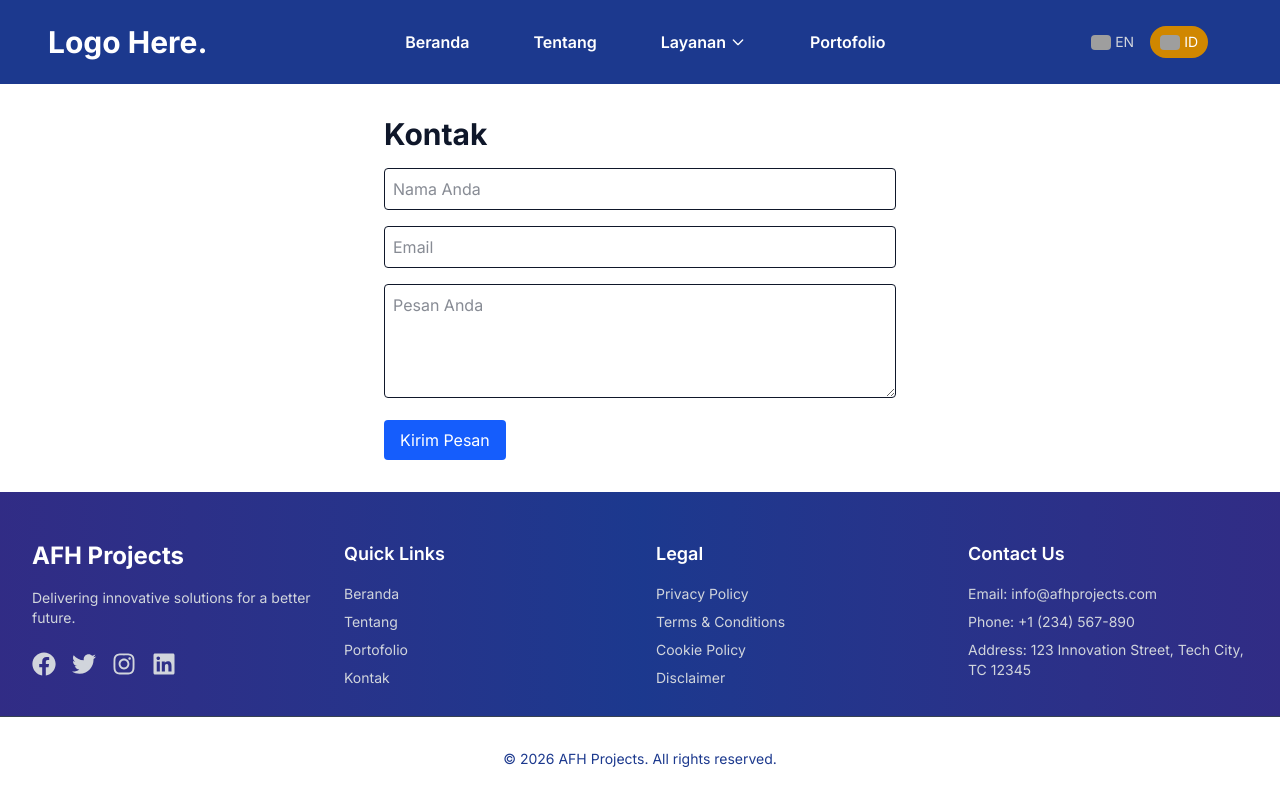
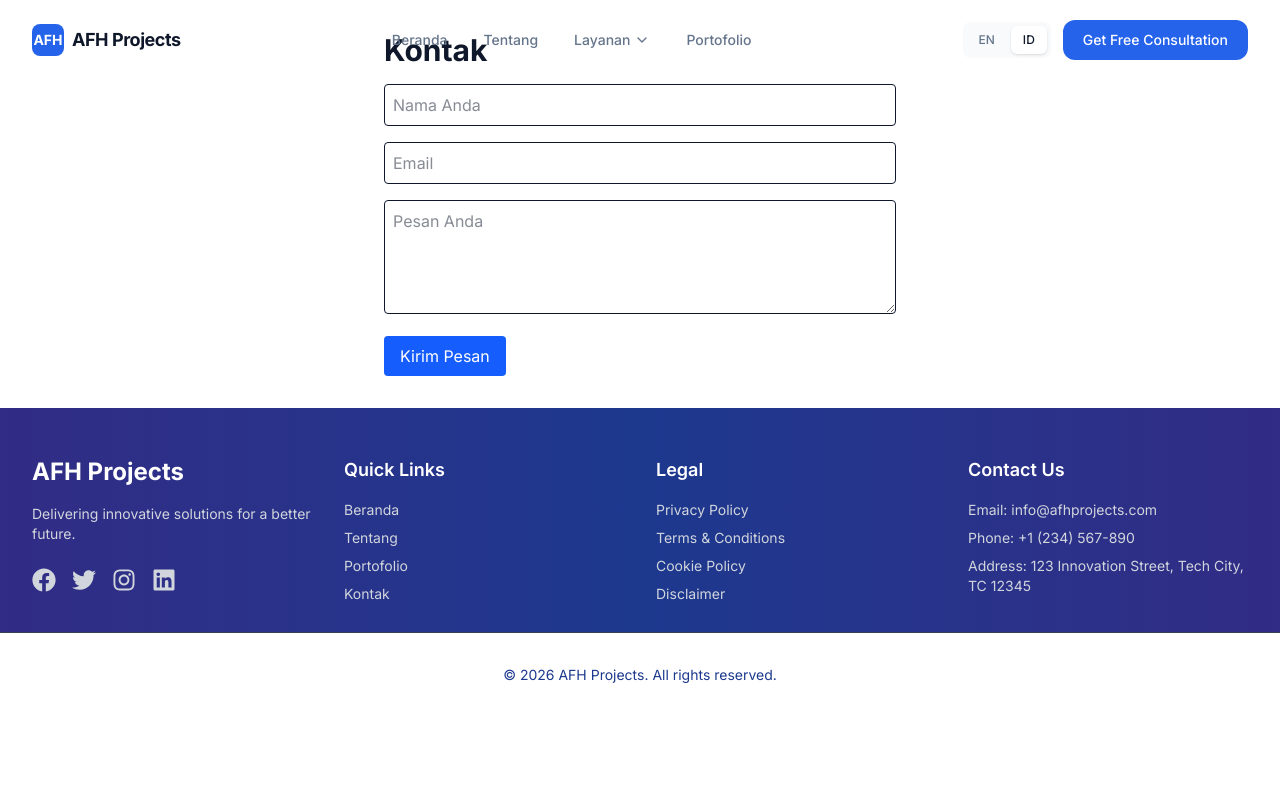
Before and after one commit to fharahap85/afh-projects, a Next.js app: page /contact in a window 1280 px wide. Built offline with nearby package versions, Linux system fonts and the light colour scheme; grey boxes are pictures that could not be loaded.

Commit message:
Phase 2: Redesign Header with premium sticky nav, mega menu, mobile drawer
- Transparent-to-solid scroll effect with backdrop blur
- Animated mega menu for services dropdown
- Slide-in mobile drawer with framer-motion
- Language switcher pills
- CTA button in nav
- Updated Layout component

```diff
--- a/components/Header.js
+++ b/components/Header.js
@@ -1,318 +1,280 @@
-import { useState, useEffect, useRef } from "react";
+import { useState, useEffect } from "react";
 import Link from "next/link";
-import Image from "next/image";
-import NavLink from "../components/NavLink";
 import { useRouter } from "next/router";
+import { motion, AnimatePresence } from "framer-motion";
+import { Menu, X, ChevronDown, Globe } from "lucide-react";
 import en from "../locales/en/common.json";
 import id from "../locales/id/common.json";
 
-const flags = {
-  id: "https://flagcdn.com/w40/id.png",
-  en: "https://flagcdn.com/w40/gb.png",
-};
+const services = [
+  { title: "Website Development", icon: "🌐", href: "/services/website-development" },
+  { title: "Mobile App Development", icon: "📱", href: "/services/mobile-aplication" },
+  { title: "Web Application", icon: "⚡", href: "/services/backend-api-development" },
+  { title: "UI/UX Design", icon: "🎨", href: "/services/uiux-design" },
+  { title: "AI Automation", icon: "🧠", href: "/services/it-consulting" },
+  { title: "Cloud Solutions", icon: "☁️", href: "/services/backend-api-development" },
+];
 
 export default function Header() {
   const router = useRouter();
   const { locale, locales, asPath } = router;
-  const [menuOpen, setMenuOpen] = useState(false);
+  const [scrolled, setScrolled] = useState(false);
+  const [mobileOpen, setMobileOpen] = useState(false);
   const [servicesOpen, setServicesOpen] = useState(false);
-  const [mobileServicesOpen, setMobileServicesOpen] = useState(false);
-  const dropdownRef = useRef();
 
   const t = locale === "id" ? id : en;
 
   useEffect(() => {
-    const handleClickOutside = (event) => {
-      if (dropdownRef.current && !dropdownRef.current.contains(event.target)) {
-        setServicesOpen(false);
-      }
-    };
-    document.addEventListener("mousedown", handleClickOutside);
-    return () => document.removeEventListener("mousedown", handleClickOutside);
+    const onScroll = () => setScrolled(window.scrollY > 20);
+    window.addEventListener("scroll", onScroll, { passive: true });
+    return () => window.removeEventListener("scroll", onScroll);
   }, []);
 
-  // Function to determine if a menu item is active
+  useEffect(() => {
+    if (mobileOpen) {
+      document.body.style.overflow = "hidden";
+    } else {
+      document.body.style.overflow = "";
+    }
+    return () => { document.body.style.overflow = ""; };
+  }, [mobileOpen]);
+
   const isActive = (href) => {
-    // Only mark "Home" as active if the pathname is exactly "/"
-    if (href === "/") {
-      return router.pathname === "/";
-    }
-    // For other routes, check if pathname matches or starts with href
+    if (href === "/") return router.pathname === "/";
     return router.pathname === href || router.pathname.startsWith(href + "/");
   };
 
+  const navLinks = [
+    { label: t.nav_home, href: "/" },
+    { label: t.nav_about, href: "/about" },
+    { label: t.nav_services, href: "/services", hasDropdown: true },
+    { label: t.nav_portfolio, href: "/portfolio" },
+  ];
+
   return (
-    <div className="flex flex-wrap place-items-center">
-      <section className="relative mx-auto w-full">
-        {/* Navbar */}
-        <nav className="flex justify-between bg-blue-900 text-white w-full">
-          <div className="px-5 xl:px-12 py-6 flex w-full items-center">
+    <>
+      <motion.header
+        initial={{ y: -100 }}
+        animate={{ y: 0 }}
+        transition={{ duration: 0.5, ease: "easeOut" }}
+        className={`fixed top-0 left-0 right-0 z-50 transition-all duration-300 ${
+          scrolled
+            ? "bg-white/80 backdrop-blur-xl border-b border-border shadow-sm"
+            : "bg-transparent"
+        }`}
+      >
+        <div className="max-w-[1280px] mx-auto px-6 md:px-8">
+          <nav className="flex items-center justify-between h-16 md:h-20">
             {/* Logo */}
-            <Link href="/" className="text-3xl font-bold font-heading">
-              Logo Here.
+            <Link href="/" className="flex items-center gap-2">
+              <div className="w-8 h-8 rounded-lg bg-primary flex items-center justify-center">
+                <span className="text-white font-bold text-sm">AFH</span>
+              </div>
+              <span className={`font-bold text-lg tracking-tight transition-colors ${
+                scrolled ? "text-secondary" : "text-secondary"
+              }`}>
+                AFH Projects
+              </span>
             </Link>
 
-            {/* Nav Links - Desktop */}
-            <ul className="hidden md:flex px-6 mx-auto font-semibold font-heading space-x-16">
-              <li>
-                <NavLink href="/">{t.nav_home}</NavLink>
-              </li>
-              <li>
-                <NavLink href="/about">{t.nav_about}</NavLink>
-              </li>
-              <li className="relative" ref={dropdownRef}>
+            {/* Desktop Nav */}
+            <div className="hidden md:flex items-center gap-1">
+              {navLinks.map((link) =>
+                link.hasDropdown ? (
+                  <div
+                    key={link.href}
+                    className="relative"
+                    onMouseEnter={() => setServicesOpen(true)}
+                    onMouseLeave={() => setServicesOpen(false)}
+                  >
                     <button
-                  onClick={() => setServicesOpen(!servicesOpen)}
-                  className={`flex items-center space-x-1 hover:text-yellow-500 focus:outline-none ${
-                    isActive("/services") ? "border-b border-gray-200 text-yellow-500" : ""
+                      className={`flex items-center gap-1 px-4 py-2 rounded-lg text-sm font-medium transition-colors ${
+                        isActive(link.href)
+                          ? "text-primary bg-primary/5"
+                          : "text-muted hover:text-secondary hover:bg-surface"
                       }`}
                     >
-                  <span>{t.nav_services}</span>
-                  <svg
-                    className={`w-4 h-4 transform transition-transform duration-200 ${servicesOpen ? "rotate-180" : "rotate-0"}`}
-                    fill="none"
-                    stroke="currentColor"
-                    strokeWidth="2"
-                    viewBox="0 0 24 24"
-                  >
-                    <path strokeLinecap="round" strokeLinejoin="round" d="M19 9l-7 7-7-7" />
-                  </svg>
+                      {link.label}
+                      <ChevronDown className={`w-4 h-4 transition-transform ${servicesOpen ? "rotate-180" : ""}`} />
                     </button>
 
+                    <AnimatePresence>
                       {servicesOpen && (
-                  <ul className="absolute left-0 mt-2 w-64 bg-white text-gray-900 rounded-lg shadow-lg z-50">
-                    <li className="px-4 py-3 hover:bg-yellow-500 text-md">
-                      <Link href="/services/website-development">
-                        🌐 Pembuatan Website
-                        <p className="text-xs text-gray-500">
-                          Kami membangun website profesional dan responsif sesuai kebutuhan bisnis Anda.
-                        </p>
+                        <motion.div
+                          initial={{ opacity: 0, y: 8, scale: 0.96 }}
+                          animate={{ opacity: 1, y: 0, scale: 1 }}
+                          exit={{ opacity: 0, y: 8, scale: 0.96 }}
+                          transition={{ duration: 0.15 }}
+                          className="absolute top-full left-0 mt-1 w-80 bg-white rounded-2xl shadow-xl border border-border p-2"
+                        >
+                          {services.map((svc) => (
+                            <Link
+                              key={svc.href}
+                              href={svc.href}
+                              className="flex items-center gap-3 px-3 py-2.5 rounded-xl hover:bg-surface transition-colors group"
+                            >
+                              <span className="text-lg">{svc.icon}</span>
+                              <span className="text-sm font-medium text-secondary group-hover:text-primary transition-colors">
+                                {svc.title}
+                              </span>
                             </Link>
-                    </li>
-                    <li className="px-4 py-3 hover:bg-yellow-500 text-md">
-                      <Link href="/services/mobile-aplication">
-                        📱 Aplikasi Mobile
-                        <p className="text-xs text-gray-500">Pengembangan aplikasi Android dan iOS dengan performa tinggi.</p>
+                          ))}
+                        </motion.div>
+                      )}
+                    </AnimatePresence>
+                  </div>
+                ) : (
+                  <Link
+                    key={link.href}
+                    href={link.href}
+                    className={`px-4 py-2 rounded-lg text-sm font-medium transition-colors ${
+                      isActive(link.href)
+                        ? "text-primary bg-primary/5"
+                        : "text-muted hover:text-secondary hover:bg-surface"
+                    }`}
+                  >
+                    {link.label}
                   </Link>
-                    </li>
-                    <li className="px-4 py-3 hover:bg-yellow-500 text-md">
-                      <Link href="/services/it-consulting">
-                        🧠 Konsultasi IT
-                        <p className="text-xs text-gray-500">Sesi konsultasi untuk solusi teknologi dan strategi digital.</p>
-                      </Link>
-                    </li>
-                    <li className="px-4 py-3 hover:bg-yellow-500 text-md">
-                      <Link href="/services/backend-api-development">
-                        ⚙️ Backend & API
-                        <p className="text-xs text-gray-500">Backend yang scalable, aman, dan cepat dengan integrasi API modern.</p>
-                      </Link>
-                    </li>
-                    <li className="px-4 py-3 hover:bg-yellow-500 text-md">
-                      <Link href="/services/uiux-design">
-                        🎨 UI/UX Design
-                        <p className="text-xs text-gray-500">Desain antarmuka dan pengalaman pengguna yang menarik dan intuitif.</p>
-                      </Link>
-                    </li>
-                  </ul>
+                )
               )}
-              </li>
+            </div>
 
-              <li>
-                <NavLink href="/portfolio">{t.nav_portfolio}</NavLink>
-              </li>
-            </ul>
-
-            {/* Language Switcher - Desktop */}
-            <div className="hidden md:flex space-x-2 mr-6">
-              {(locales || []).map((lng) => (
+            {/* Desktop Right */}
+            <div className="hidden md:flex items-center gap-3">
+              {/* Language Switcher */}
+              <div className="flex items-center gap-1 bg-surface rounded-lg px-1 py-1">
+                {locales?.map((lng) => (
                   <Link
                     key={lng}
                     href={asPath}
                     locale={lng}
-                  className={`flex items-center space-x-1 px-2 py-1 rounded-full text-sm transition ${
-                    router.locale === lng
-                      ? "bg-yellow-600 text-white border-2 border-yellow-600"
-                      : "text-gray-300 hover:text-white hover:bg-blue-900 hover:border-2 hover:border-yellow-600"
+                    className={`px-3 py-1.5 rounded-md text-xs font-medium transition-all ${
+                      locale === lng
+                        ? "bg-white text-secondary shadow-sm"
+                        : "text-muted hover:text-secondary"
                     }`}
                   >
-                  <Image
-                    src={flags[lng]} // Pastikan flags[lng] adalah URL yang valid
-                    alt={`${lng} flag`}
-                    width={20} // Sesuaikan ukuran gambar
-                    height={20} // Sesuaikan ukuran gambar
-                    className="rounded-sm object-cover"
-                  />
-                  <span>{lng.toUpperCase()}</span>
+                    {lng.toUpperCase()}
                   </Link>
                 ))}
               </div>
 
-            {/* Mobile Toggle Button */}
-            <div className="flex md:hidden ml-auto">
-              <button className="flex items-center text-white" onClick={() => setMenuOpen(!menuOpen)}>
-                <svg xmlns="http://www.w3.org/2000/svg" className="h-6 w-6" fill="none" stroke="currentColor">
-                  {menuOpen ? (
-                    <path strokeLinecap="round" strokeLinejoin="round" strokeWidth="2" d="M6 18L18 6M6 6l12 12" />
-                  ) : (
-                    <path strokeLinecap="round" strokeLinejoin="round" strokeWidth="2" d="M4 6h16M4 12h16M4 18h16" />
-                  )}
-                </svg>
+              <Link
+                href="/contact"
+                className="px-5 py-2.5 bg-primary text-white text-sm font-medium rounded-xl hover:bg-primary/90 transition-all hover:shadow-lg hover:shadow-primary/25 active:scale-[0.98]"
+              >
+                Get Free Consultation
+              </Link>
+            </div>
+
+            {/* Mobile Toggle */}
+            <button
+              onClick={() => setMobileOpen(true)}
+              className="md:hidden p-2 rounded-lg hover:bg-surface transition-colors"
+              aria-label="Open menu"
+            >
+              <Menu className="w-5 h-5 text-secondary" />
+            </button>
+          </nav>
+        </div>
+      </motion.header>
+
+      {/* Mobile Drawer */}
+      <AnimatePresence>
+        {mobileOpen && (
+          <>
+            <motion.div
+              initial={{ opacity: 0 }}
+              animate={{ opacity: 1 }}
+              exit={{ opacity: 0 }}
+              className="fixed inset-0 bg-black/20 backdrop-blur-sm z-50 md:hidden"
+              onClick={() => setMobileOpen(false)}
+            />
+            <motion.div
+              initial={{ x: "100%" }}
+              animate={{ x: 0 }}
+              exit={{ x: "100%" }}
+              transition={{ type: "spring", damping: 25, stiffness: 200 }}
+              className="fixed top-0 right-0 bottom-0 w-80 max-w-[85vw] bg-white z-50 md:hidden shadow-2xl"
+            >
+              <div className="flex flex-col h-full p-6">
+                <div className="flex items-center justify-between mb-8">
+                  <span className="font-bold text-lg text-secondary">Menu</span>
+                  <button
+                    onClick={() => setMobileOpen(false)}
+                    className="p-2 rounded-lg hover:bg-surface transition-colors"
+                    aria-label="Close menu"
+                  >
+                    <X className="w-5 h-5 text-secondary" />
                   </button>
                 </div>
+
+                <nav className="flex-1 space-y-1">
+                  {navLinks.map((link) => (
+                    <Link
+                      key={link.href}
+                      href={link.href}
+                      onClick={() => setMobileOpen(false)}
+                      className={`block px-4 py-3 rounded-xl text-sm font-medium transition-colors ${
+                        isActive(link.href)
+                          ? "text-primary bg-primary/5"
+                          : "text-muted hover:text-secondary hover:bg-surface"
+                      }`}
+                    >
+                      {link.label}
+                    </Link>
+                  ))}
+
+                  {/* Mobile Services Submenu */}
+                  <div className="pt-2">
+                    <p className="px-4 py-2 text-xs font-semibold text-muted/60 uppercase tracking-wider">
+                      {t.nav_services}
+                    </p>
+                    {services.map((svc) => (
+                      <Link
+                        key={svc.href}
+                        href={svc.href}
+                        onClick={() => setMobileOpen(false)}
+                        className="flex items-center gap-3 px-4 py-2.5 rounded-xl text-sm text-muted hover:text-secondary hover:bg-surface transition-colors"
+                      >
+                        <span>{svc.icon}</span>
+                        <span>{svc.title}</span>
+                      </Link>
+                    ))}
                   </div>
                 </nav>
 
-        {/* Mobile Dropdown */}
-        {menuOpen && (
-          <div
-            className={`md:hidden fixed top-0 right-0 w-3/4 h-screen bg-gray-900 bg-opac text-white z-50 transform transition-transform duration-300 ease-in-out ${
-              menuOpen ? "translate-x-0" : "translate-x-full"
-            }`}
-          >
-            <div className="p-6 space-y-6 flex flex-col">
-              {/* Close Button */}
-              <div className="flex justify-end">
-                <button onClick={() => setMenuOpen(false)} className="text-white focus:outline-none">
-                  ✖
-                </button>
-              </div>
-
-              {/* Menu Links */}
-              <nav className="space-y-4 text-lg font-semibold">
-                <Link
-                  href="/"
-                  onClick={() => setMenuOpen(false)}
-                  className={`block hover:text-blue-400 ${isActive("/") ? "text-yellow-500" : ""}`}
-                >
-                  {t.nav_home}
-                </Link>
-                <Link
-                  href="/about"
-                  onClick={() => setMenuOpen(false)}
-                  className={`block hover:text-blue-400 ${isActive("/about") ? "text-yellow-500" : ""}`}
-                >
-                  {t.nav_about}
-                </Link>
-                <div>
-                  <button
-                    onClick={() => setMobileServicesOpen(!mobileServicesOpen)}
-                    className={`flex items-center space-x-1 hover:text-blue-400 focus:outline-none ${
-                      isActive("/services") ? "text-yellow-500" : ""
-                    }`}
-                  >
-                    <span>{t.nav_services}</span>
-                    <svg
-                      className={`w-4 h-4 transform transition-transform duration-200 ${mobileServicesOpen ? "rotate-180" : "rotate-0"}`}
-                      fill="none"
-                      stroke="currentColor"
-                      strokeWidth="2"
-                      viewBox="0 0 24 24"
-                    >
-                      <path strokeLinecap="round" strokeLinejoin="round" d="M19 9l-7 7-7-7" />
-                    </svg>
-                  </button>
-                  {mobileServicesOpen && (
-                    <ul className="mt-2 space-y-2 pl-4">
-                      <li className="hover:text-blue-400 text-md">
-                        <Link
-                          href="/services/layanan-website"
-                          onClick={() => setMenuOpen(false)}
-                          className={`block ${isActive("/services/layanan-website") ? "text-yellow-500" : ""}`}
-                        >
-                          🌐 {t.nav_services_website || "Pembuatan Website"}
-                          <p className="text-xs text-gray-400">
-                            {t.nav_services_website_desc ||
-                              "Kami membangun website profesional dan responsif sesuai kebutuhan bisnis Anda."}
-                          </p>
-                        </Link>
-                      </li>
-                      <li className="hover:text-blue-400 text-md">
-                        <Link
-                          href="/services/layanan-aplikasi"
-                          onClick={() => setMenuOpen(false)}
-                          className={`block ${isActive("/services/layanan-aplikasi") ? "text-yellow-500" : ""}`}
-                        >
-                          📱 {t.nav_services_mobile || "Aplikasi Mobile"}
-                          <p className="text-xs text-gray-400">
-                            {t.nav_services_mobile_desc || "Pengembangan aplikasi Android dan iOS dengan performa tinggi."}
-                          </p>
-                        </Link>
-                      </li>
-                      <li className="hover:text-blue-400 text-md">
-                        <Link
-                          href="/services/layanan-konsultasi"
-                          onClick={() => setMenuOpen(false)}
-                          className={`block ${isActive("/services/layanan-konsultasi") ? "text-yellow-500" : ""}`}
-                        >
-                          🧠 {t.nav_services_consulting || "Konsultasi IT"}
-                          <p className="text-xs text-gray-400">
-                            {t.nav_services_consulting_desc || "Sesi konsultasi untuk solusi teknologi dan strategi digital."}
-                          </p>
-                        </Link>
-                      </li>
-                      <li className="hover:text-blue-400 text-md">
-                        <Link
-                          href="/services/layanan-backend"
-                          onClick={() => setMenuOpen(false)}
-                          className={`block ${isActive("/services/layanan-backend") ? "text-yellow-500" : ""}`}
-                        >
-                          ⚙️ {t.nav_services_backend || "Backend & API"}
-                          <p className="text-xs text-gray-400">
-                            {t.nav_services_backend_desc || "Backend yang scalable, aman, dan cepat dengan integrasi API modern."}
-                          </p>
-                        </Link>
-                      </li>
-                      <li className="hover:text-blue-400 text-md">
-                        <Link
-                          href="/services/layanan-uiux"
-                          onClick={() => setMenuOpen(false)}
-                          className={`block ${isActive("/services/layanan-uiux") ? "text-yellow-500" : ""}`}
-                        >
-                          🎨 {t.nav_services_uiux || "UI/UX Design"}
-                          <p className="text-xs text-gray-400">
-                            {t.nav_services_uiux_desc || "Desain antarmuka dan pengalaman pengguna yang menarik dan intuitif."}
-                          </p>
-                        </Link>
-                      </li>
-                    </ul>
-                  )}
-                </div>
-                <Link
-                  href="/portfolio"
-                  onClick={() => setMenuOpen(false)}
-                  className={`block hover:text-blue-400 ${isActive("/portfolio") ? "text-yellow-500" : ""}`}
-                >
-                  {t.nav_portfolio}
-                </Link>
-              </nav>
-
-              {/* Language Switcher */}
-              <div className="mt-10 flex space-x-4">
-                {(locales || []).map((lng) => (
+                {/* Mobile Language Switcher */}
+                <div className="flex gap-2 pt-4 border-t border-border">
+                  {locales?.map((lng) => (
                     <Link
                       key={lng}
                       href={asPath}
                       locale={lng}
-                    onClick={() => setMenuOpen(false)} // Menutup menu setelah memilih bahasa
-                    className={`flex items-center space-x-2 px-4 py-2 rounded-full text-sm transition ${
-                      router.locale === lng ? "bg-blue-600 text-white" : "text-gray-300 hover:text-white hover:bg-gray-700"
+                      onClick={() => setMobileOpen(false)}
+                      className={`flex-1 text-center px-3 py-2 rounded-lg text-sm font-medium transition-all ${
+                        locale === lng
+                          ? "bg-primary text-white"
+                          : "bg-surface text-muted hover:text-secondary"
                       }`}
                     >
-                    <Image
-                      src={flags[lng]} // Pastikan flags[lng] berisi URL gambar bendera yang valid
-                      alt={`${lng} flag`}
-                      width={20} // Ukuran gambar (dalam px)
-                      height={20} // Ukuran gambar (dalam px)
-                      className="rounded-sm object-cover"
-                    />
-                    <span>{lng.toUpperCase()}</span>
+                      {lng.toUpperCase()}
                     </Link>
                   ))}
                 </div>
+
+                <Link
+                  href="/contact"
+                  onClick={() => setMobileOpen(false)}
+                  className="mt-4 block text-center px-5 py-3 bg-primary text-white text-sm font-medium rounded-xl hover:bg-primary/90 transition-all"
+                >
+                  Get Free Consultation
+                </Link>
               </div>
-          </div>
+            </motion.div>
+          </>
         )}
-      </section>
-    </div>
+      </AnimatePresence>
+    </>
   );
 }
--- a/components/Layout.js
+++ b/components/Layout.js
@@ -3,9 +3,9 @@ import Footer from "./Footer";
 
 export default function Layout({ children }) {
   return (
-    <div className="font-script">
+    <div className="min-h-screen">
       <Header />
-      <main className="">{children}</main>
+      <main>{children}</main>
       <Footer />
     </div>
   );
```
Lines whose indentation alone changed are shown as unchanged.
